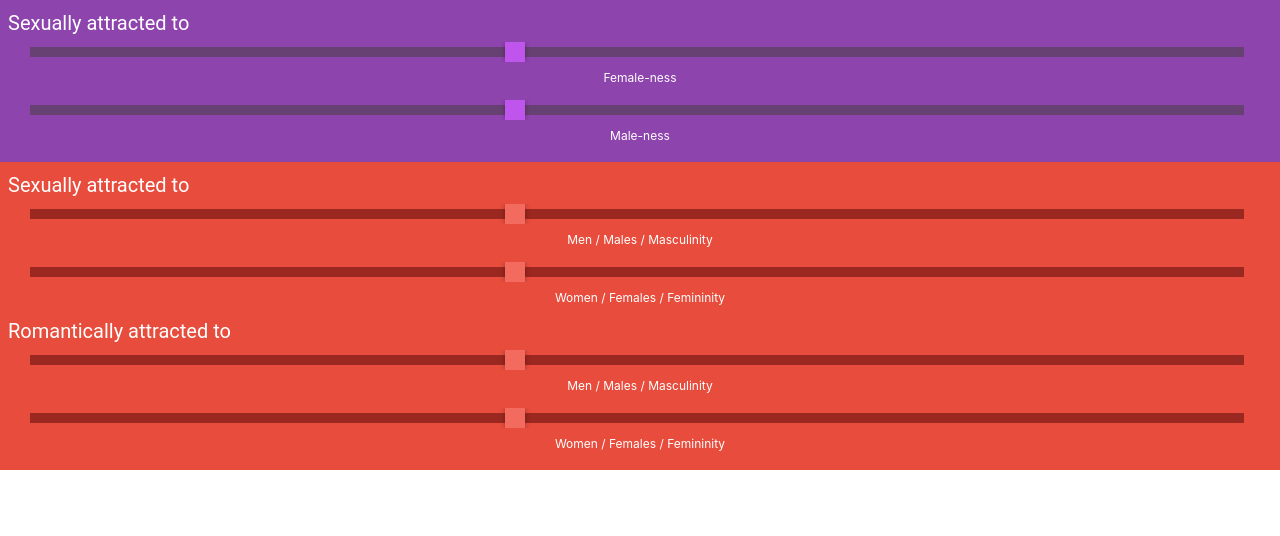
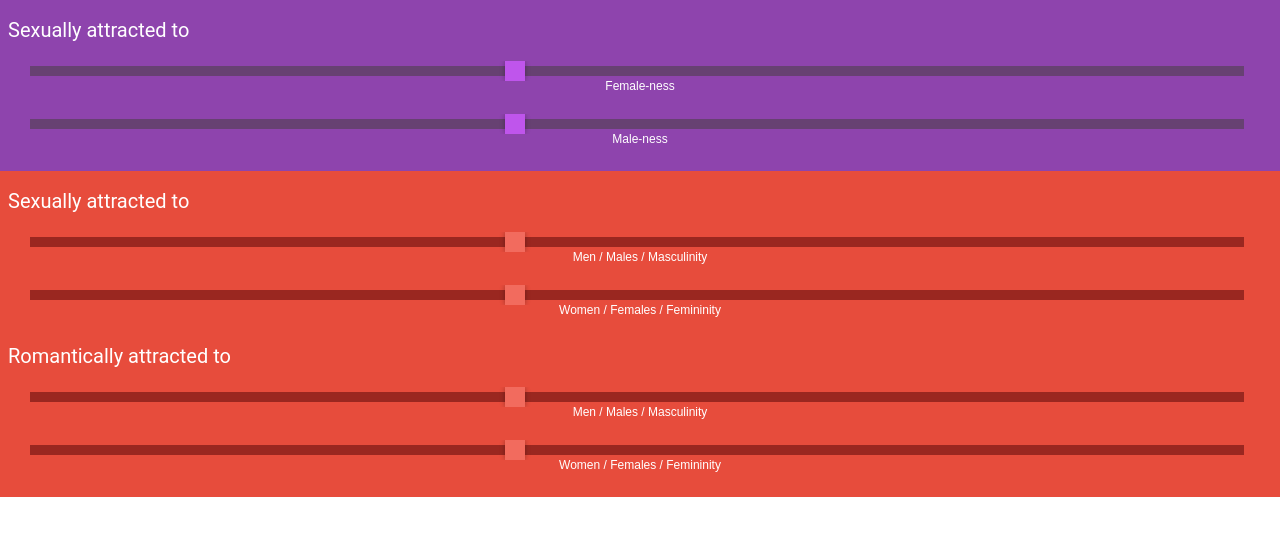
Before and after one commit to smailio/gender-bread, a React (Create React App) app: page / in a window 1280 px wide. Shown: the top 536 px of the page. Built offline with nearby package versions, Linux system fonts and the light colour scheme.

Commit message:
fix label margins

```diff
--- a/src/App.css
+++ b/src/App.css
@@ -15,11 +15,11 @@ p{
     color:white;
     font-family: 'HelveticaNeue-UltraLight', 'Helvetica Neue UltraLight', Roboto, Arial, Sans-serif, serif;
     font-size:20px;
-    margin-top:30px;
+    margin-top:10px;
+    margin-bottom:15px;
 }
 
 div.range-label {
-    margin: 4px 0;
     height: 20px;
     line-height: 100%;
     font-size:12px;
--- a/src/components/AttractionSection.js
+++ b/src/components/AttractionSection.js
@@ -22,7 +22,12 @@ export default props => (
           <FlatRange />
         </div>
 
-        <div className="range-label">Men / Males / Masculinity</div>
+        <div
+          className="range-label"
+          style={{ marginTop: -5, marginBottom: 10 }}
+        >
+          Men / Males / Masculinity
+        </div>
       </div>
       <div
         style={{
@@ -34,7 +39,12 @@ export default props => (
         <div style={{ display: 'flex', justifyContent: 'center' }}>
           <FlatRange />
         </div>
-        <div className="range-label">Women / Females / Femininity</div>
+        <div
+          className="range-label"
+          style={{ marginTop: -5, marginBottom: 10 }}
+        >
+          Women / Females / Femininity
+        </div>
       </div>
       <p>Romantically attracted to</p>
       <div
@@ -48,7 +58,12 @@ export default props => (
           <FlatRange />
         </div>
 
-        <div className="range-label">Men / Males / Masculinity</div>
+        <div
+          className="range-label"
+          style={{ marginTop: -5, marginBottom: 10 }}
+        >
+          Men / Males / Masculinity
+        </div>
       </div>
       <div
         style={{
@@ -60,7 +75,12 @@ export default props => (
         <div style={{ display: 'flex', justifyContent: 'center' }}>
           <FlatRange />
         </div>
-        <div className="range-label">Women / Females / Femininity</div>
+        <div
+          className="range-label"
+          style={{ marginTop: -5, marginBottom: 10 }}
+        >
+          Women / Females / Femininity
+        </div>
       </div>
     </Section>
   </ThemeProvider>
--- a/src/components/BiologicalSexSection.js
+++ b/src/components/BiologicalSexSection.js
@@ -22,7 +22,12 @@ export default props => (
           <FlatRange />
         </div>
 
-        <div className="range-label">Female-ness</div>
+        <div
+          className="range-label"
+          style={{ marginTop: -5, marginBottom: 10 }}
+        >
+          Female-ness
+        </div>
         <div
           style={{
             display: 'flex',
@@ -33,7 +38,12 @@ export default props => (
           <div style={{ display: 'flex', justifyContent: 'center' }}>
             <FlatRange />
           </div>
-          <div className="range-label">Male-ness</div>
+          <div
+            className="range-label"
+            style={{ marginTop: -5, marginBottom: 10 }}
+          >
+            Male-ness
+          </div>
         </div>
       </div>
     </Section>
--- a/src/index.js
+++ b/src/index.js
@@ -3,7 +3,6 @@ import ReactDOM from 'react-dom';
 import './index.css';
 import App from './App';
 import registerServiceWorker from './registerServiceWorker';
-import 'bulma/css/bulma.css';
 
 ReactDOM.render(<App />, document.getElementById('root'));
 registerServiceWorker();
```
